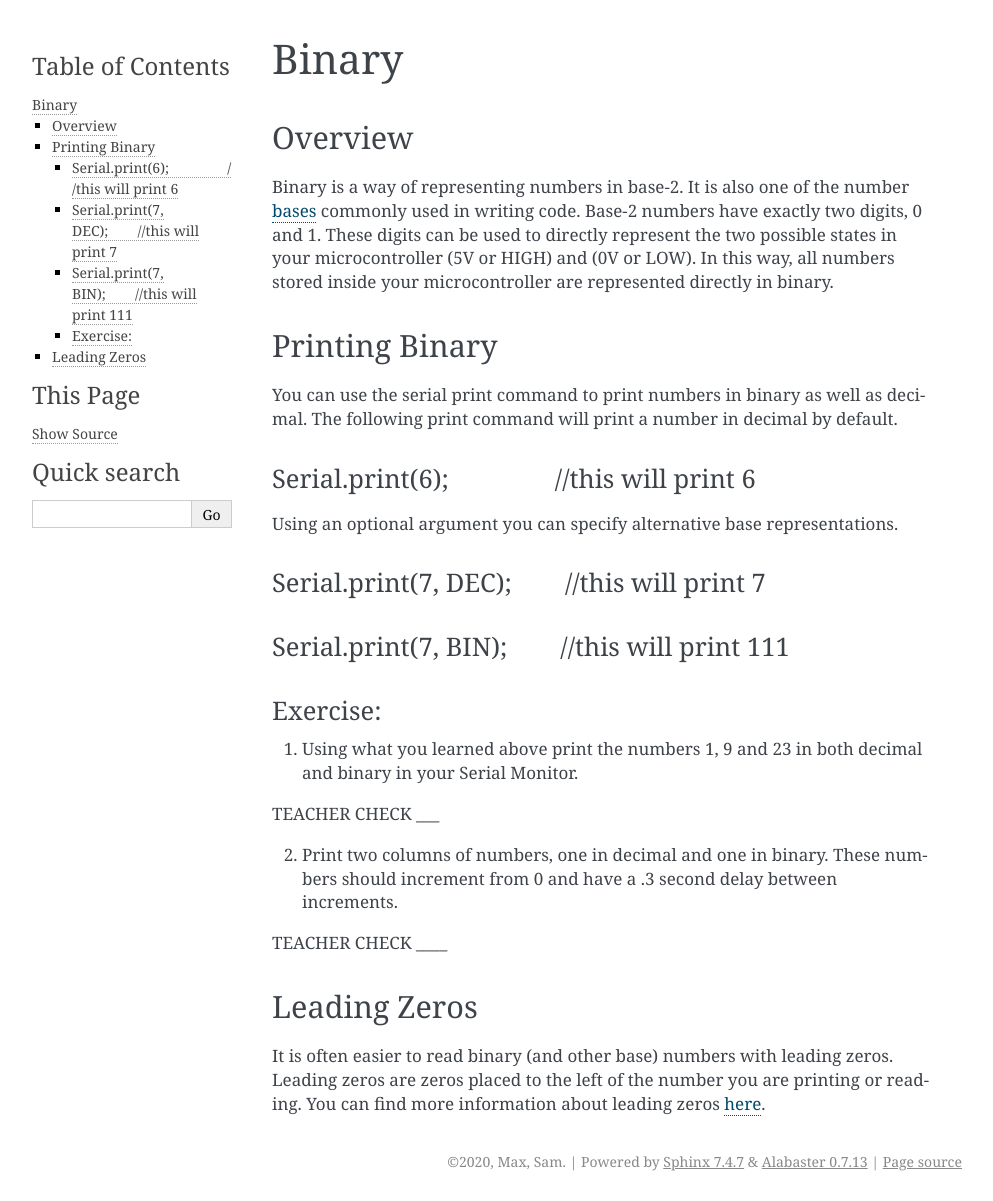
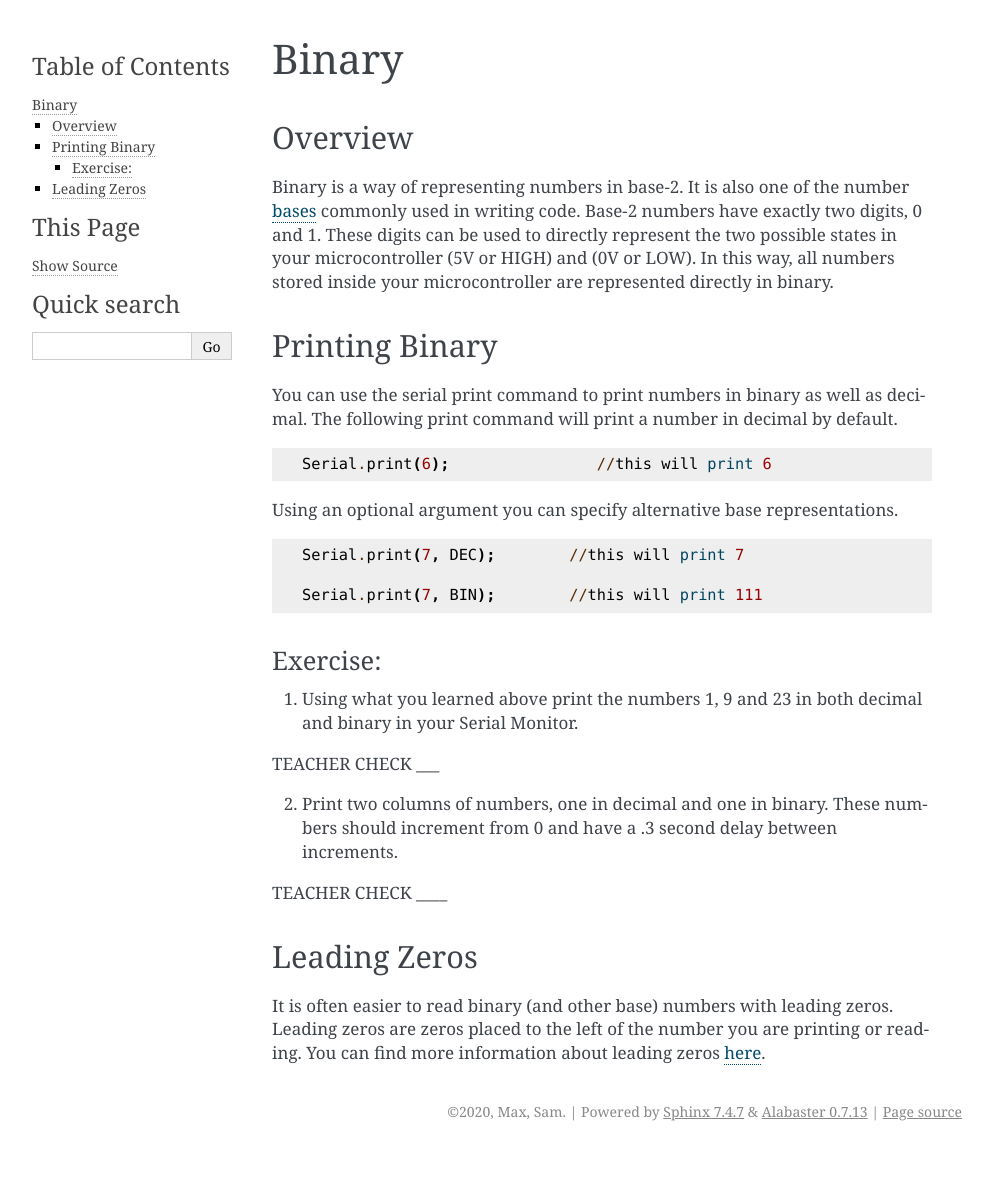
Before and after one commit to maxtkc/mvths-wiki, a Sphinx documentation site: the page built from docs/040-binary.rst, in a window 1280 px wide. Shown: the whole page, without its empty margins (148-1141 px from the left). Built offline with Sphinx 7.4.7, drawn with Linux system fonts in a browser that asks for light colours; pages that are not in the unit, such as notebooks, are missing from menus; after the commit the page ends 1151 px from its top, so only the background shows below that.

Commit message:
Update 040-binary.rst

```diff
--- a/docs/040-binary.rst
+++ b/docs/040-binary.rst
@@ -4,33 +4,25 @@ Binary
 Overview
 --------
 
-Binary is a way of representing numbers in base-2. It is also one of the
-number
-`bases <https://www.google.com/url?q=https://docs.google.com/document/d/1BmZbXzxnD2j17QToSZ9jeZmnP7burwfksfQq2v4zu-Y/edit%23heading%3Dh.r9xkk2b3evb&sa=D&ust=1587613174010000>`__ commonly
-used in writing code. Base-2 numbers have exactly two digits, 0 and 1.
-These digits can be used to directly represent the two possible states
-in your microcontroller (5V or HIGH) and (0V or LOW). In this way, all
-numbers stored inside your microcontroller are represented directly in
-binary.
+Binary is a way of representing numbers in base-2. It is also one of the number `bases <https://www.google.com/url?q=https://docs.google.com/document/d/1BmZbXzxnD2j17QToSZ9jeZmnP7burwfksfQq2v4zu-Y/edit%23heading%3Dh.r9xkk2b3evb&sa=D&ust=1587613174010000>`__ commonly used in writing code. Base-2 numbers have exactly two digits, 0 and 1. These digits can be used to directly represent the two possible states in your microcontroller (5V or HIGH) and (0V or LOW). In this way, all numbers stored inside your microcontroller are represented directly in binary.
 
 Printing Binary
 ---------------
 
-You can use the serial print command to print numbers in binary as well
-as decimal. The following print command will print a number in decimal
-by default.
+You can use the serial print command to print numbers in binary as well as decimal. The following print command will print a number in decimal by default.
 
-Serial.print(6);                //this will print 6
-~~~~~~~~~~~~~~~~~~~~~~~~~~~~~~~~~~~~~~~~~~~~~~~~~~~
+.. code-block::
 
-Using an optional argument you can specify alternative base
-representations.
+   Serial.print(6);                //this will print 6
 
-Serial.print(7, DEC);        //this will print 7
-~~~~~~~~~~~~~~~~~~~~~~~~~~~~~~~~~~~~~~~~~~~~~~~~
+Using an optional argument you can specify alternative base representations.
 
-Serial.print(7, BIN);        //this will print 111
-~~~~~~~~~~~~~~~~~~~~~~~~~~~~~~~~~~~~~~~~~~~~~~~~~~
+.. code-block::
+
+   Serial.print(7, DEC);        //this will print 7
+
+   Serial.print(7, BIN);        //this will print 111
+
 
 Exercise:
 ~~~~~~~~~
```
